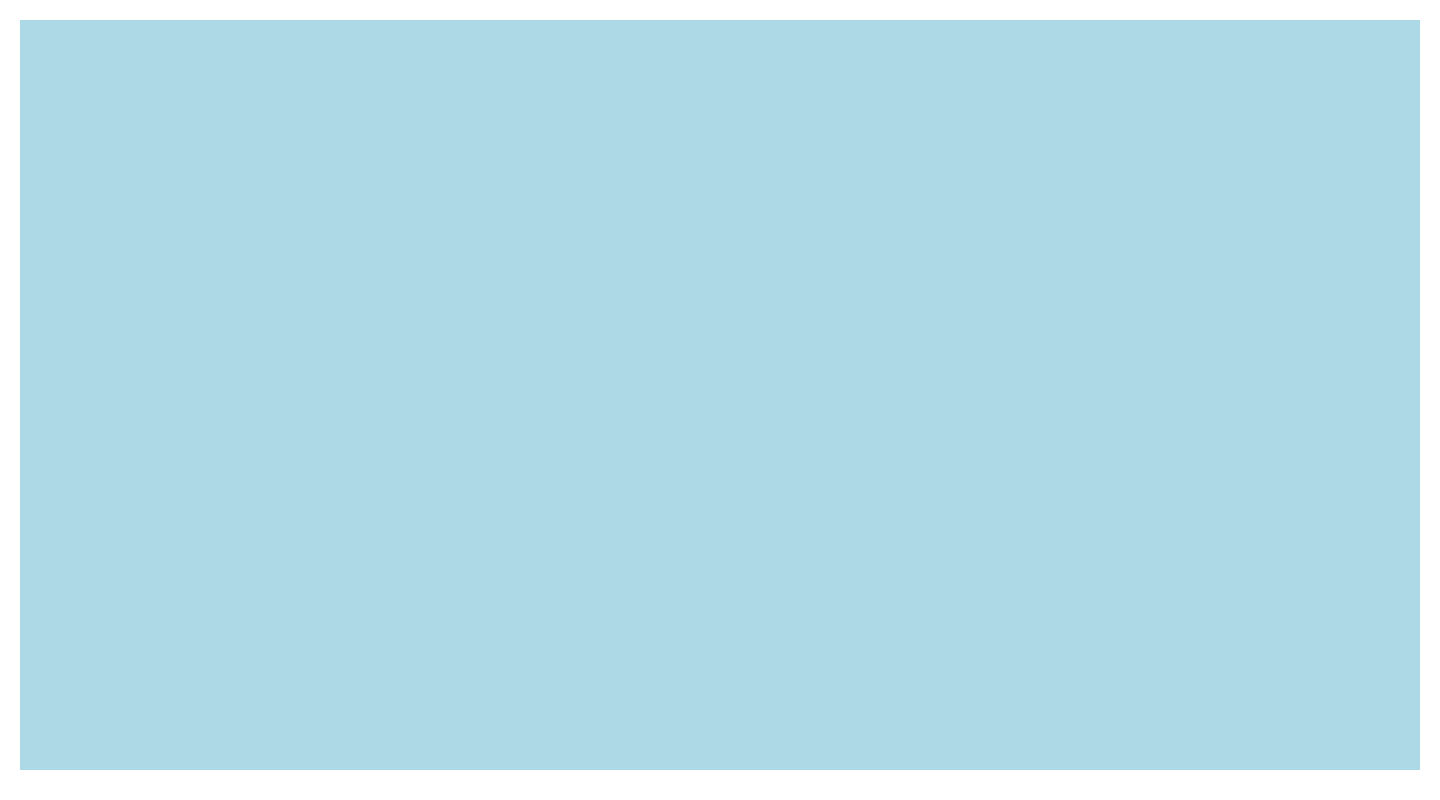
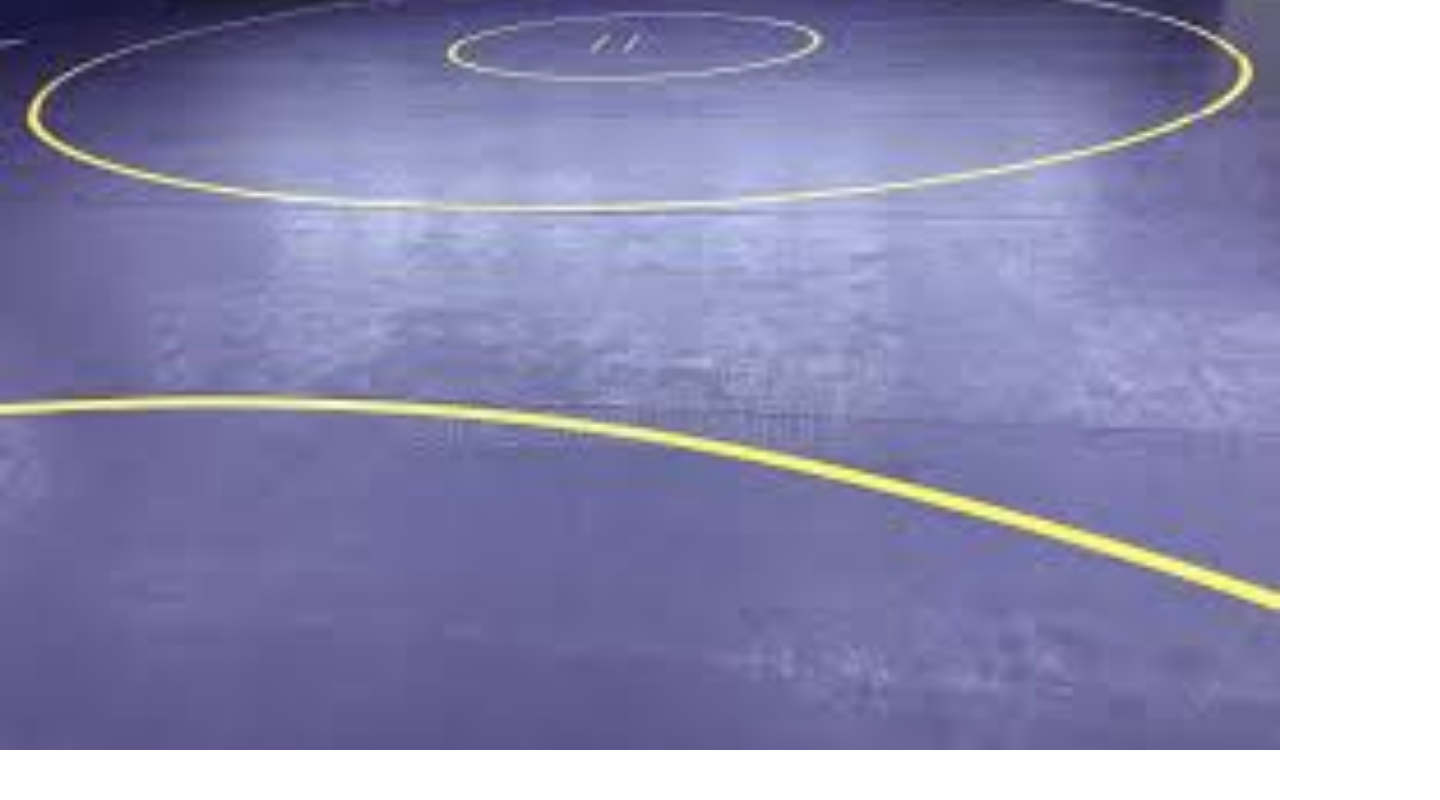
Before and after one commit to Remy-Z211/Remy-Z211.github.io, a plain HTML site: page fsd-projects/platformer/index.html in a window 1280 px wide. Shown: the whole page, 1440 px wide, since content can reach past the window. Drawn offline with nearby package versions, Linux system fonts and the light colour scheme.

Commit message:
final platform

```diff
--- a/fsd-projects/platformer/platformer.css
+++ b/fsd-projects/platformer/platformer.css
@@ -3,8 +3,11 @@ body {
 }
 
 canvas {
-  background-color: lightblue;
-  margin: 20px;
+  background-image: url("images/background.jpg");
+  background-repeat: no-repeat;
+  background-size: cover;
+  background-position: center;
+  background-attachment: fixed;
 }
 
 img {
```
Also changed, not shown: fsd-projects/platformer/images/background.jpg (added), fsd-projects/platformer/images/projectile.png (renamed from fsd-projects/platformer/images/old projectile.png).
